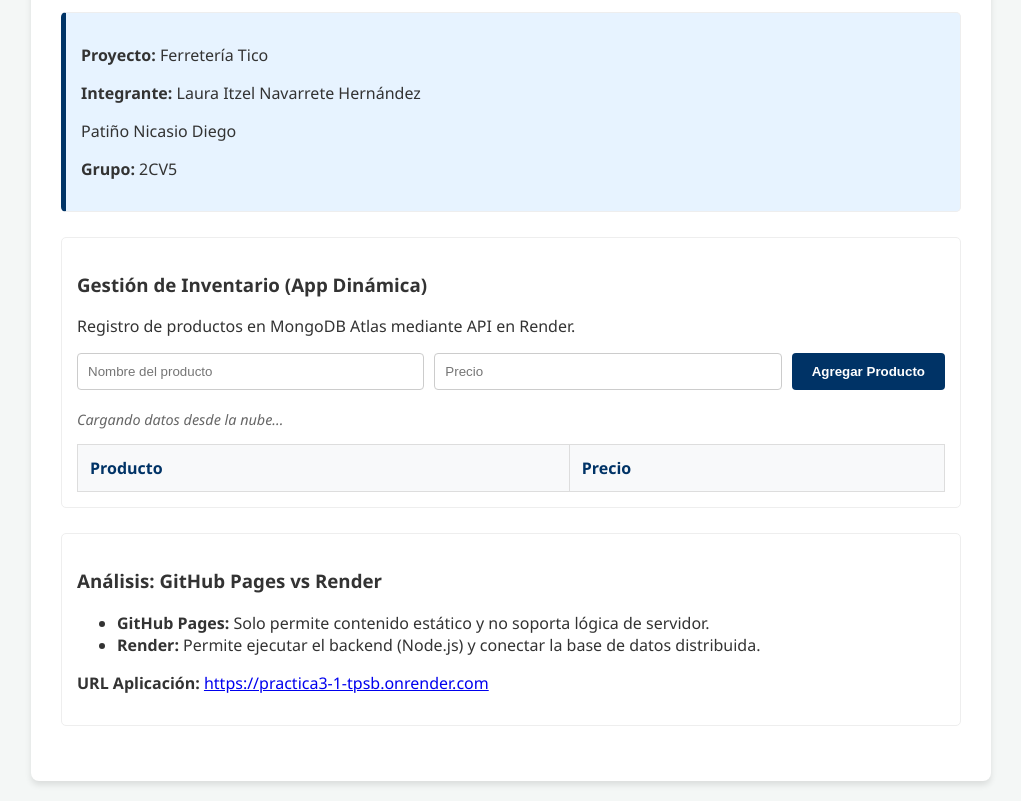
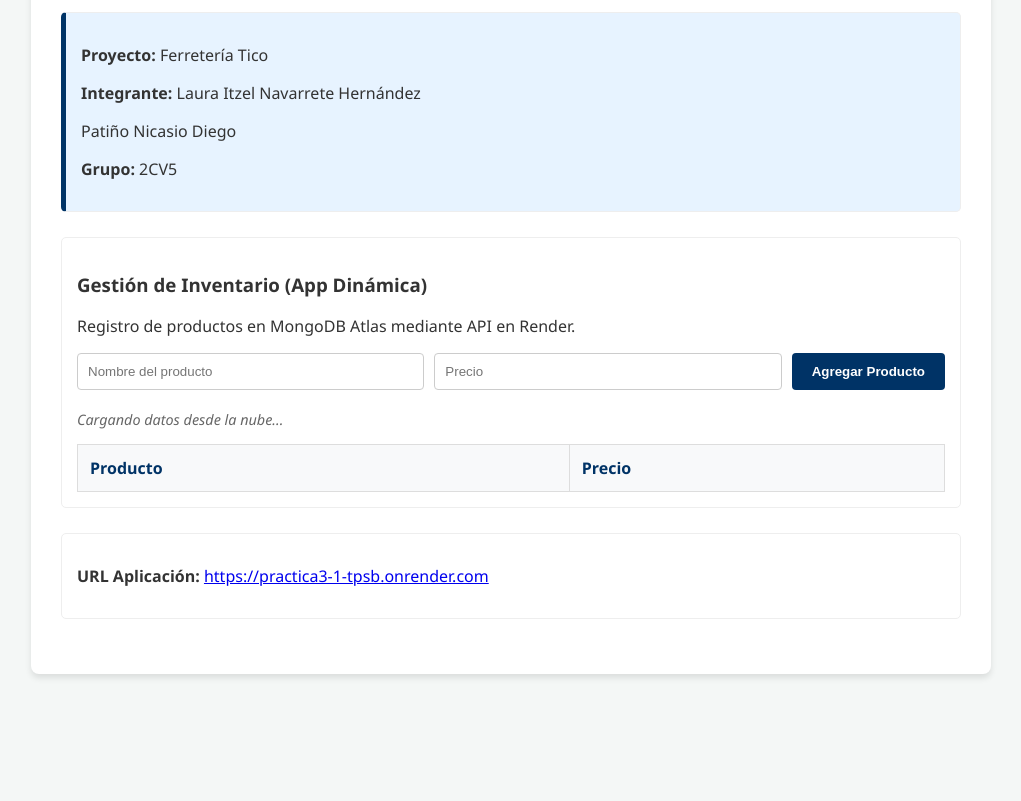
Before and after one commit to itzelnavarrete/practica3.1, a website: page index.html in a window 1280 px wide. Shown: the part 136-937 px from the top of the page, without its empty margins (129-1150 px from the left). After the commit the page ends 830 px from the top, so only its background shows below. Drawn offline with Linux system fonts and the light colour scheme.

Commit message:
mejor version

```diff
--- a/index.html
+++ b/index.html
@@ -56,11 +56,6 @@
     </div>
 
     <div class="section">
-        <h3>Análisis: GitHub Pages vs Render</h3>
-        <ul>
-            <li><strong>GitHub Pages:</strong> Solo permite contenido estático y no soporta lógica de servidor.</li>
-            <li><strong>Render:</strong> Permite ejecutar el backend (Node.js) y conectar la base de datos distribuida.</li>
-        </ul>
         <p><strong>URL Aplicación:</strong> <a href="https://practica3-1-tpsb.onrender.com" target="_blank">https://practica3-1-tpsb.onrender.com</a></p>
     </div>
 </div>
```
